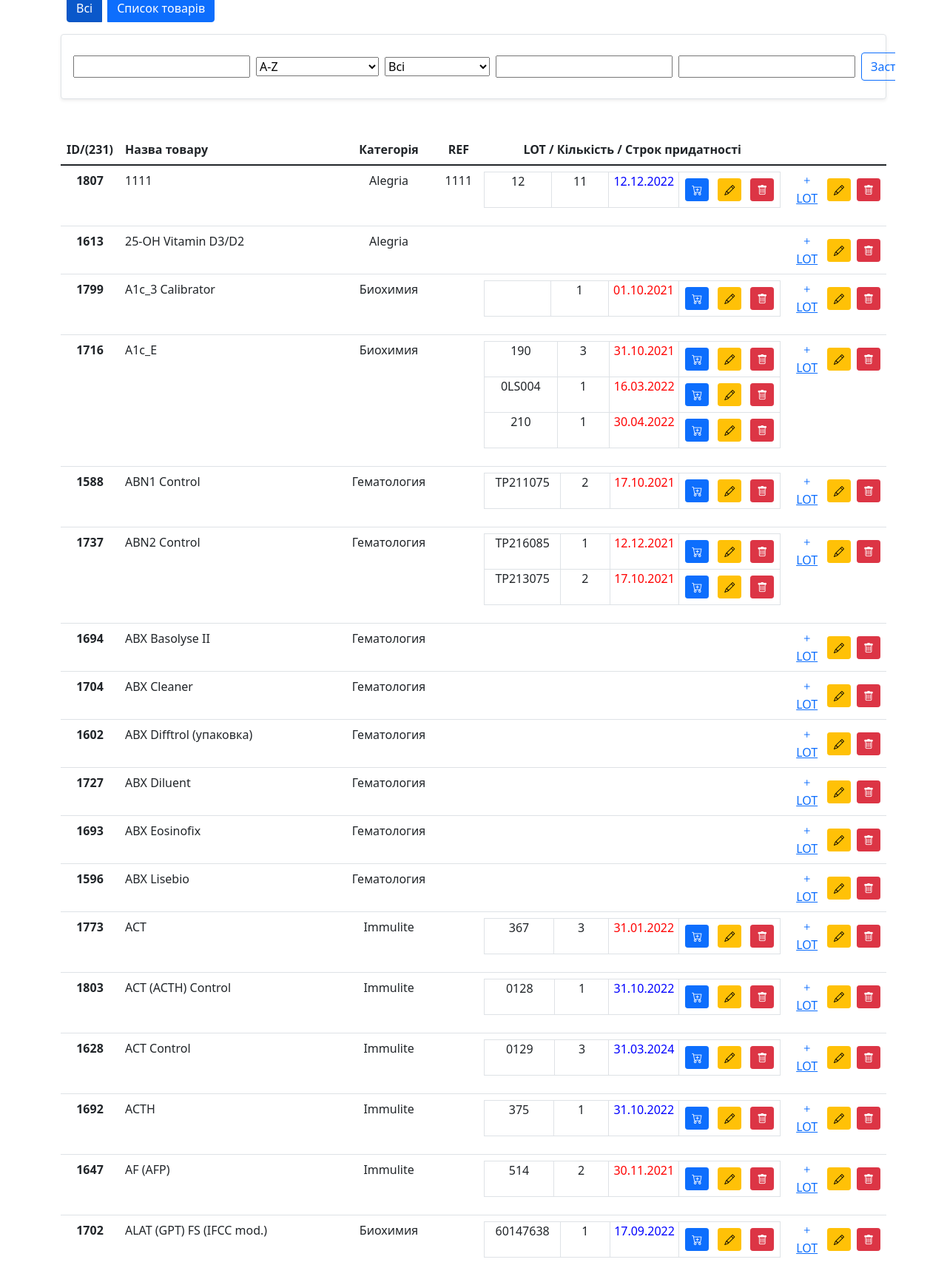
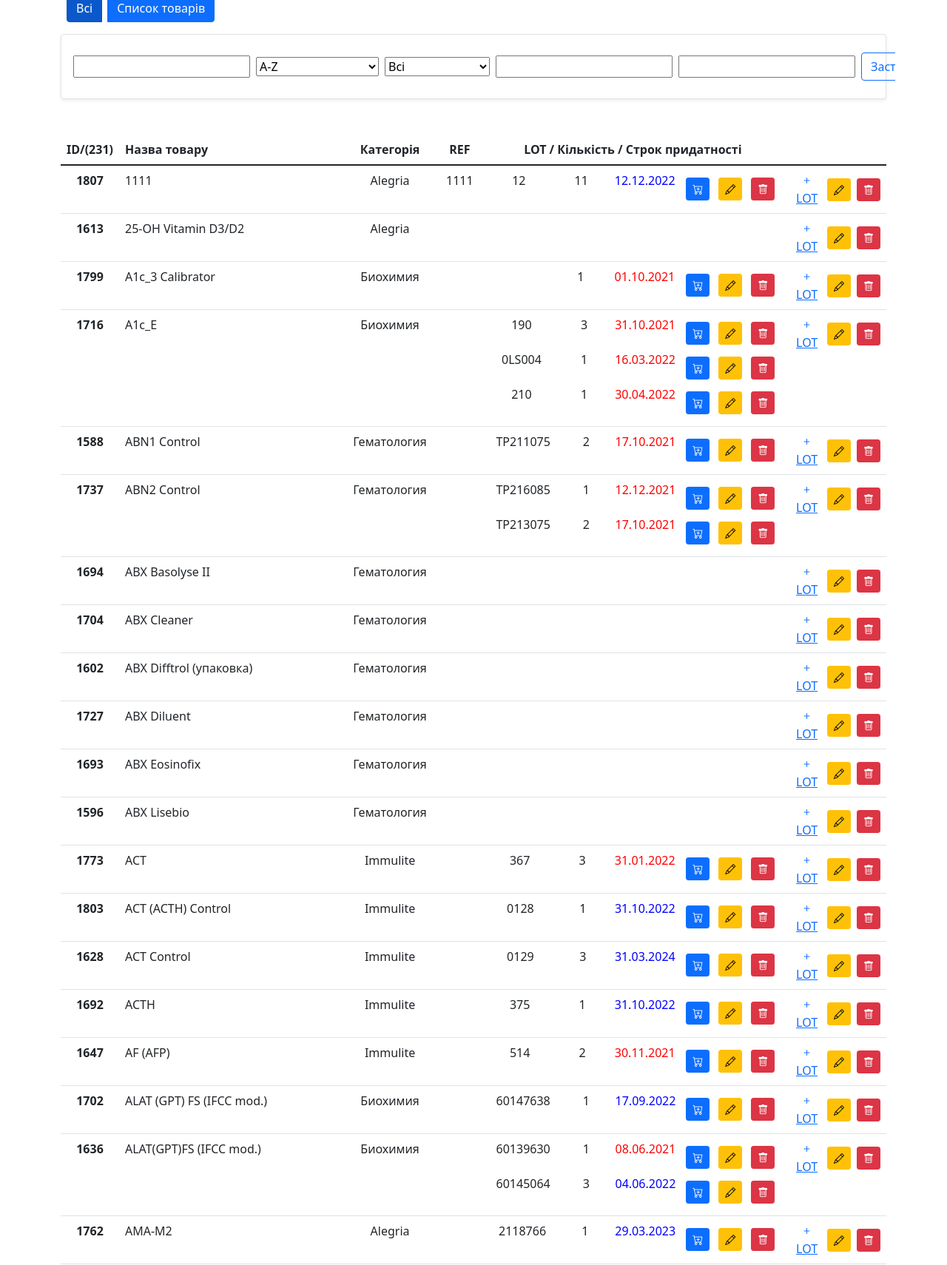
Before and after one commit to blezin2205/DMDX_Django, a Django app: page / in a window 1280 px wide. Shown: the part 214-1924 px from the top of the page at 74% size. Run offline with Django 4.2, Linux system fonts and the light colour scheme; a user stored in the database is signed in; data comes from the database, SQL or seed files in the repository; data that the repository does not hold is empty; some libraries are stand-ins or nearby versions.

Commit message:
html fixk

```diff
--- a/supplies/templates/supplies/home.html
+++ b/supplies/templates/supplies/home.html
@@ -53,8 +53,8 @@
 
          <td class="supplyRow">
 
-<table class="table table-bordered mb-0>
-  <tbody class="">
+<table class="table table-borderless mb-0">
+  <tbody>
    {% for supp in el.general.all %}
     <tr>
 
@@ -85,7 +85,6 @@
   </tbody>
 </table>
 
-                    </td>
 {% if request.user.is_staff %}
             <td>
             <div class="hstack gap-2">
```
